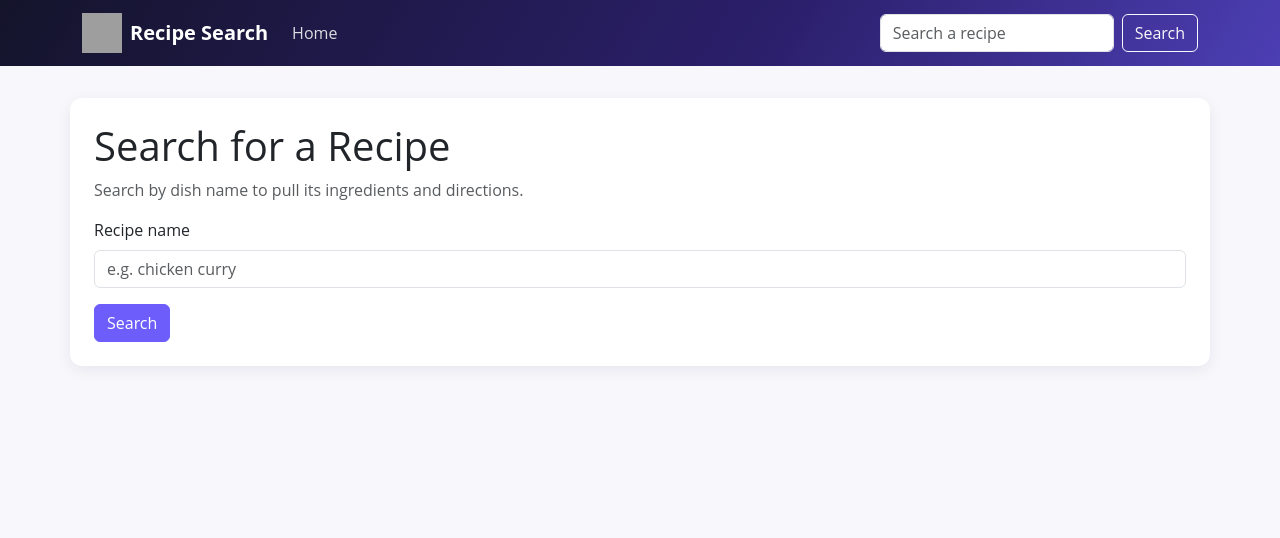
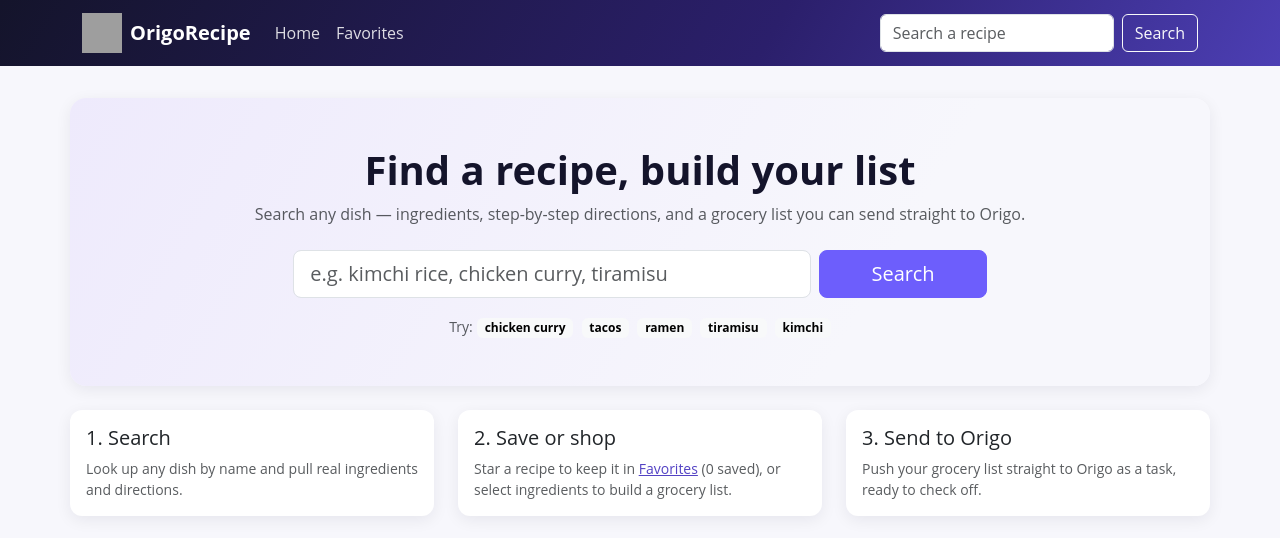
Before and after one commit to melissacallis/django, a Django app: page / in a window 1280 px wide. Shown: the top 538 px of the page. Run offline with Django 4.2, Linux system fonts and the light colour scheme; data that the repository does not hold is empty; grey boxes are pictures that could not be loaded.

Commit message:
Switch to Spoonacular, add favorites, send grocery list to Origo
TheMealDB's catalog was too small and had zero Korean recipes -- a
search for "kimchi rice" returned nothing, and neither did "korean" as
a cuisine filter. Verified live that Spoonacular's complexSearch/
information endpoints cover it properly (returns "Winter Kimchi" with
real ingredients/directions/image), so switched fetch_recipe over to
it. Needs SPOONACULAR_API_KEY (set as a Heroku config var, not in
source).

Added a Favorite model + star button on the recipe page + a
/favorites/ page to view and remove saved recipes.

Replaced the H-E-B link with "Send to Origo": posts the selected
ingredients as a task to the Origo assistant app's /api/items
endpoint (ORIGO_API_URL config var, defaults to the production
Railway URL) instead of the dead-end HEB login. Tested end-to-end
against the real Origo API and cleaned up the test items afterward.

Rebranded on-page to "OrigoRecipe" (title/nav only -- the Heroku app
and URL are unchanged, so the existing portfolio link still works).
Rebuilt index.html as an actual front page: hero search box with
example dishes, a 3-step explainer, and a live favorites count.

```diff
--- a/recipelist/static/recipelist/style.css
+++ b/recipelist/static/recipelist/style.css
@@ -63,6 +63,25 @@ a:hover {
   box-shadow: 0 4px 16px rgba(20, 20, 43, 0.07);
 }
 
+.hero-card {
+  background: linear-gradient(120deg, #eeeafc 0%, #f7f7fc 70%);
+  border-radius: 1rem;
+  box-shadow: 0 4px 16px rgba(20, 20, 43, 0.07);
+}
+
 .page-content {
   padding: 2rem 0;
 }
+
+.btn-favorite {
+  border: none;
+  background: transparent;
+  font-size: 1.5rem;
+  line-height: 1;
+  padding: 0;
+  color: #d1d1e0;
+}
+.btn-favorite.is-favorite,
+.btn-favorite:hover {
+  color: #f5a623;
+}
--- a/recipelist/templates/recipelist/index.html
+++ b/recipelist/templates/recipelist/index.html
@@ -1,17 +1,47 @@
 {% extends 'recipelist/layout.html' %}
 
-{% block title %}Recipe Search{% endblock %}
+{% block title %}OrigoRecipe{% endblock %}
 
 {% block content %}
-  <div class="card p-4">
-    <h1>Search for a Recipe</h1>
-    <p class="text-muted">Search by dish name to pull its ingredients and directions.</p>
-    <form action="{% url 'recipelist:search' %}" method="get">
-      <div class="mb-3">
-        <label for="q" class="form-label">Recipe name</label>
-        <input type="search" class="form-control" id="q" name="q" placeholder="e.g. chicken curry" required>
+  <div class="hero-card p-5 mb-4 text-center">
+    <h1 class="display-6 fw-bold">Find a recipe, build your list</h1>
+    <p class="text-muted mb-4">Search any dish &mdash; ingredients, step-by-step directions, and a grocery list you can send straight to Origo.</p>
+    <form action="{% url 'recipelist:search' %}" method="get" class="row justify-content-center g-2">
+      <div class="col-sm-8 col-md-6">
+        <input type="search" class="form-control form-control-lg" id="q" name="q" placeholder="e.g. kimchi rice, chicken curry, tiramisu" required>
       </div>
-      <button type="submit" class="btn btn-primary">Search</button>
+      <div class="col-sm-3 col-md-2">
+        <button type="submit" class="btn btn-primary btn-lg w-100">Search</button>
+      </div>
     </form>
+    <div class="mt-3">
+      <span class="text-muted small">Try:</span>
+      <a href="{% url 'recipelist:search' %}?q=chicken+curry" class="badge text-bg-light text-decoration-none me-1">chicken curry</a>
+      <a href="{% url 'recipelist:search' %}?q=tacos" class="badge text-bg-light text-decoration-none me-1">tacos</a>
+      <a href="{% url 'recipelist:search' %}?q=ramen" class="badge text-bg-light text-decoration-none me-1">ramen</a>
+      <a href="{% url 'recipelist:search' %}?q=tiramisu" class="badge text-bg-light text-decoration-none me-1">tiramisu</a>
+      <a href="{% url 'recipelist:search' %}?q=kimchi" class="badge text-bg-light text-decoration-none">kimchi</a>
+    </div>
+  </div>
+
+  <div class="row g-4">
+    <div class="col-md-4">
+      <div class="card p-3 h-100">
+        <h5>1. Search</h5>
+        <p class="text-muted mb-0 small">Look up any dish by name and pull real ingredients and directions.</p>
+      </div>
+    </div>
+    <div class="col-md-4">
+      <div class="card p-3 h-100">
+        <h5>2. Save or shop</h5>
+        <p class="text-muted mb-0 small">Star a recipe to keep it in <a href="{% url 'recipelist:favorites' %}">Favorites</a> ({{ favorite_count }} saved), or select ingredients to build a grocery list.</p>
+      </div>
+    </div>
+    <div class="col-md-4">
+      <div class="card p-3 h-100">
+        <h5>3. Send to Origo</h5>
+        <p class="text-muted mb-0 small">Push your grocery list straight to Origo as a task, ready to check off.</p>
+      </div>
+    </div>
   </div>
 {% endblock %}
--- a/recipelist/templates/recipelist/layout.html
+++ b/recipelist/templates/recipelist/layout.html
@@ -4,7 +4,7 @@
 <head>
   <meta charset="utf-8">
   <meta name="viewport" content="width=device-width, initial-scale=1, shrink-to-fit=no">
-  <title>{% block title %}Recipe Search{% endblock %}</title>
+  <title>{% block title %}OrigoRecipe{% endblock %}</title>
   <link rel="stylesheet" href="https://cdn.jsdelivr.net/npm/bootstrap@5.3.3/dist/css/bootstrap.min.css" integrity="sha384-QWTKZyjpPEjISv5WaRU9OFeRpok6YctnYmDr5pNlyT2bRjXh0JMhjY6hW+ALEwIH" crossorigin="anonymous">
   <link href="{% static 'recipelist/style.css' %}" rel="stylesheet">
   <script src="https://cdn.jsdelivr.net/npm/bootstrap@5.3.3/dist/js/bootstrap.bundle.min.js" integrity="sha384-YvpcrYf0tY3lHB60NNkmXc5s9fDVZLESaAA55NDzOxhy9GkcIdslK1eN7N6jIeHz" crossorigin="anonymous"></script>
@@ -14,7 +14,7 @@
     <div class="container">
       <a class="navbar-brand" href="{% url 'recipelist:index' %}">
         <img src="{% static 'recipelist/images/logo.png' %}" alt="Logo">
-        Recipe Search
+        OrigoRecipe
       </a>
       <button class="navbar-toggler" type="button" data-bs-toggle="collapse" data-bs-target="#navbarNav" aria-controls="navbarNav" aria-expanded="false" aria-label="Toggle navigation">
         <span class="navbar-toggler-icon"></span>
@@ -23,6 +23,9 @@
         <ul class="navbar-nav me-auto">
           <li class="nav-item">
             <a class="nav-link" href="{% url 'recipelist:index' %}">Home</a>
+          </li>
+          <li class="nav-item">
+            <a class="nav-link" href="{% url 'recipelist:favorites' %}">Favorites</a>
           </li>
         </ul>
         <form class="d-flex" action="{% url 'recipelist:search' %}" method="get">
--- a/recipelist/urls.py
+++ b/recipelist/urls.py
@@ -5,5 +5,9 @@ app_name = 'recipelist'
 urlpatterns = [
     path("", views.index, name='index'),
     path('search/', views.search, name='search'),
+    path('favorites/', views.favorites, name='favorites'),
+    path('favorites/add/', views.add_favorite, name='add_favorite'),
+    path('favorites/<int:pk>/remove/', views.remove_favorite, name='remove_favorite'),
     path('grocery_list/', views.grocery_list, name='grocery_list'),
+    path('send_to_origo/', views.send_to_origo, name='send_to_origo'),
 ]
--- a/recipelist/views.py
+++ b/recipelist/views.py
@@ -1,44 +1,68 @@
+import os
+import json
+
 import requests
 
-from django.shortcuts import render
+from django.shortcuts import render, redirect, get_object_or_404
+from django.views.decorators.http import require_POST
+
+from .models import Favorite
+
+SPOONACULAR_API_KEY = os.environ.get('SPOONACULAR_API_KEY', '')
+SPOONACULAR_BASE = "https://api.spoonacular.com/recipes"
+ORIGO_API_URL = os.environ.get('ORIGO_API_URL', 'https://assistant-app-production-92f5.up.railway.app')
 
 
-MEALDB_SEARCH_URL = "https://www.themealdb.com/api/json/v1/1/search.php"
+def _clean_ingredient(text):
+    return text.lstrip('•').strip()
 
 
 def fetch_recipe(query):
-    """Look up a recipe by name via TheMealDB's free API and return a dict
-    shaped like {source_url, stars, ingredients, directions}, or None if no
-    recipe matched the query."""
-    response = requests.get(MEALDB_SEARCH_URL, params={"s": query}, timeout=15)
-    response.raise_for_status()
-    meals = response.json().get("meals")
-    if not meals:
+    """Look up a recipe by name via the Spoonacular API and return a dict
+    shaped like {external_id, title, image, source_url, ingredients,
+    directions}, or None if no recipe matched the query."""
+    search = requests.get(
+        f"{SPOONACULAR_BASE}/complexSearch",
+        params={"query": query, "number": 1, "apiKey": SPOONACULAR_API_KEY},
+        timeout=15,
+    )
+    search.raise_for_status()
+    results = search.json().get("results") or []
+    if not results:
         return None
 
-    meal = meals[0]
+    recipe_id = results[0]["id"]
+    info = requests.get(
+        f"{SPOONACULAR_BASE}/{recipe_id}/information",
+        params={"includeNutrition": "false", "apiKey": SPOONACULAR_API_KEY},
+        timeout=15,
+    )
+    info.raise_for_status()
+    data = info.json()
 
-    ingredients = []
-    for i in range(1, 21):
-        name = (meal.get(f"strIngredient{i}") or "").strip()
-        measure = (meal.get(f"strMeasure{i}") or "").strip()
-        if name:
-            ingredients.append(f"{measure} {name}".strip())
+    ingredients = [_clean_ingredient(ing.get("original", "")) for ing in data.get("extendedIngredients", [])]
 
-    instructions = meal.get("strInstructions") or ""
-    directions = [step.strip() for step in instructions.replace("\r\n", "\n").split("\n") if step.strip()]
+    directions = []
+    analyzed = data.get("analyzedInstructions") or []
+    if analyzed:
+        for step in analyzed[0].get("steps", []):
+            directions.append(step.get("step", "").strip())
+    elif data.get("instructions"):
+        directions = [data["instructions"]]
 
     return {
-        'title': meal.get('strMeal'),
-        'image': meal.get('strMealThumb'),
-        'source_url': meal.get('strSource'),
+        'external_id': str(recipe_id),
+        'title': data.get('title'),
+        'image': data.get('image'),
+        'source_url': data.get('sourceUrl'),
         'ingredients': ingredients,
         'directions': directions,
     }
 
 
 def index(request):
-    return render(request, 'recipelist/index.html')
+    favorite_count = Favorite.objects.count()
+    return render(request, 'recipelist/index.html', {'favorite_count': favorite_count})
 
 
 def search(request):
@@ -51,7 +75,35 @@ def search(request):
         return render(request, 'recipelist/ingredients.html', {'search_query': query})
 
     recipe['search_query'] = query
+    recipe['is_favorite'] = Favorite.objects.filter(external_id=recipe['external_id']).exists()
+    recipe['ingredients_json'] = json.dumps(recipe['ingredients'])
+    recipe['directions_json'] = json.dumps(recipe['directions'])
     return render(request, 'recipelist/ingredients.html', recipe)
+
+
+@require_POST
+def add_favorite(request):
+    external_id = request.POST.get('external_id', '')
+    if not Favorite.objects.filter(external_id=external_id).exists():
+        Favorite.objects.create(
+            external_id=external_id,
+            title=request.POST.get('title', ''),
+            image=request.POST.get('image') or None,
+            source_url=request.POST.get('source_url') or None,
+            ingredients=json.loads(request.POST.get('ingredients', '[]')),
+            directions=json.loads(request.POST.get('directions', '[]')),
+        )
+    return redirect(request.POST.get('next') or 'recipelist:favorites')
+
+
+@require_POST
+def remove_favorite(request, pk):
+    get_object_or_404(Favorite, pk=pk).delete()
+    return redirect('recipelist:favorites')
+
+
+def favorites(request):
+    return render(request, 'recipelist/favorites.html', {'favorites': Favorite.objects.all()})
 
 
 def grocery_list(request):
@@ -61,3 +113,27 @@ def grocery_list(request):
         context = {'selected_ingredients': selected_ingredients}
         return render(request, 'recipelist/grocery_list.html', context)
     return render(request, 'recipelist/grocery_list.html')
+
+
+@require_POST
+def send_to_origo(request):
+    ingredients = request.POST.getlist('ingredient')
+    if not ingredients:
+        return redirect('recipelist:grocery_list')
+
+    try:
+        response = requests.post(
+            f"{ORIGO_API_URL}/api/items",
+            json={
+                "title": "Grocery List",
+                "type": "task",
+                "notes": "\n".join(f"- {item}" for item in ingredients),
+            },
+            timeout=10,
+        )
+        sent_ok = response.status_code in (200, 201)
+    except requests.RequestException:
+        sent_ok = False
+
+    context = {'selected_ingredients': ingredients, 'origo_sent_ok': sent_ok}
+    return render(request, 'recipelist/grocery_list.html', context)
```
Also changed, not shown: recipelist/models.py (+16 -0 lines), recipelist/templates/recipelist/favorites.html (added, +38 -0 lines), recipelist/templates/recipelist/grocery_list.html (+18 -6 lines), recipelist/templates/recipelist/ingredients.html (+16 -1 lines), db.sqlite3, recipelist/migrations/0002_favorite.py (added).
